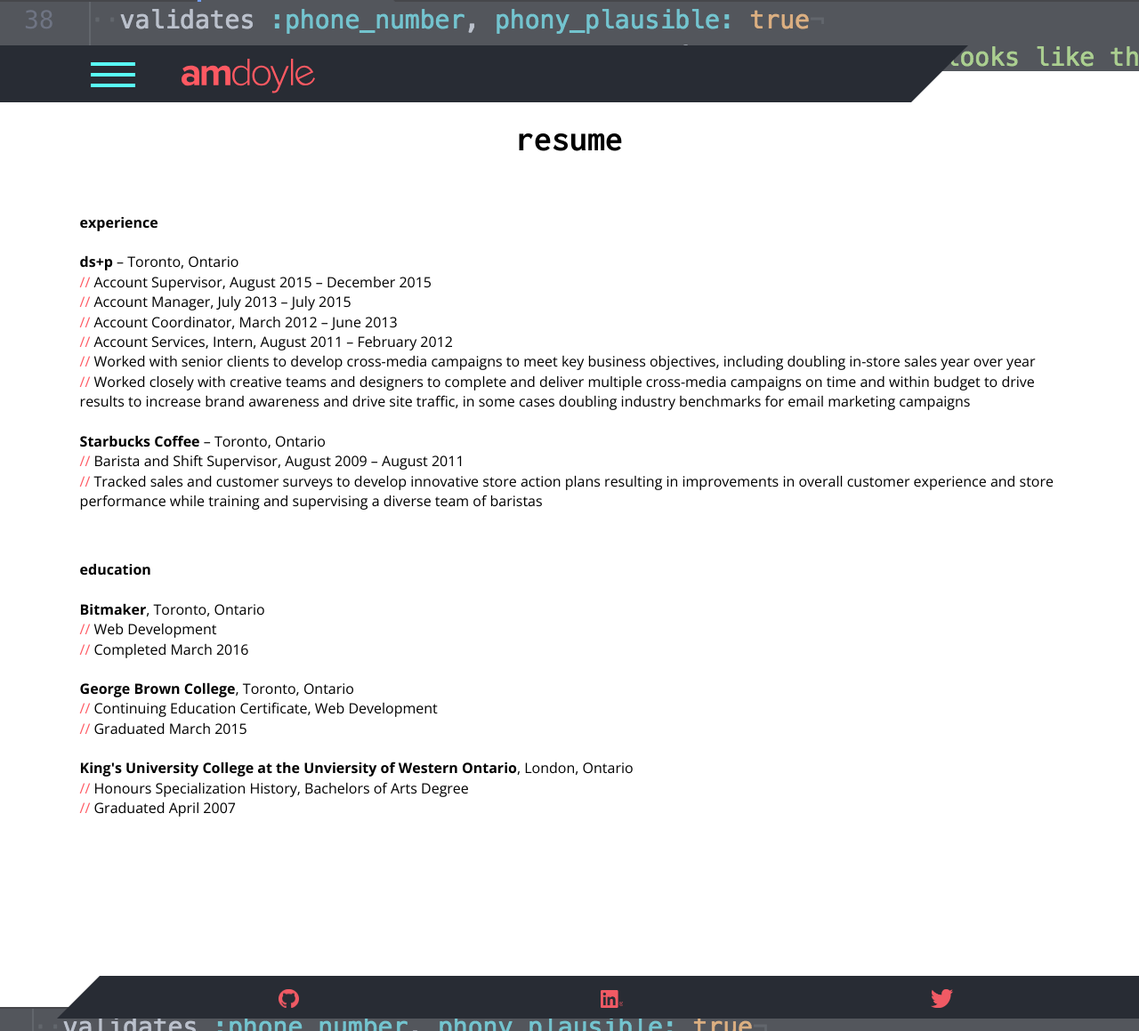
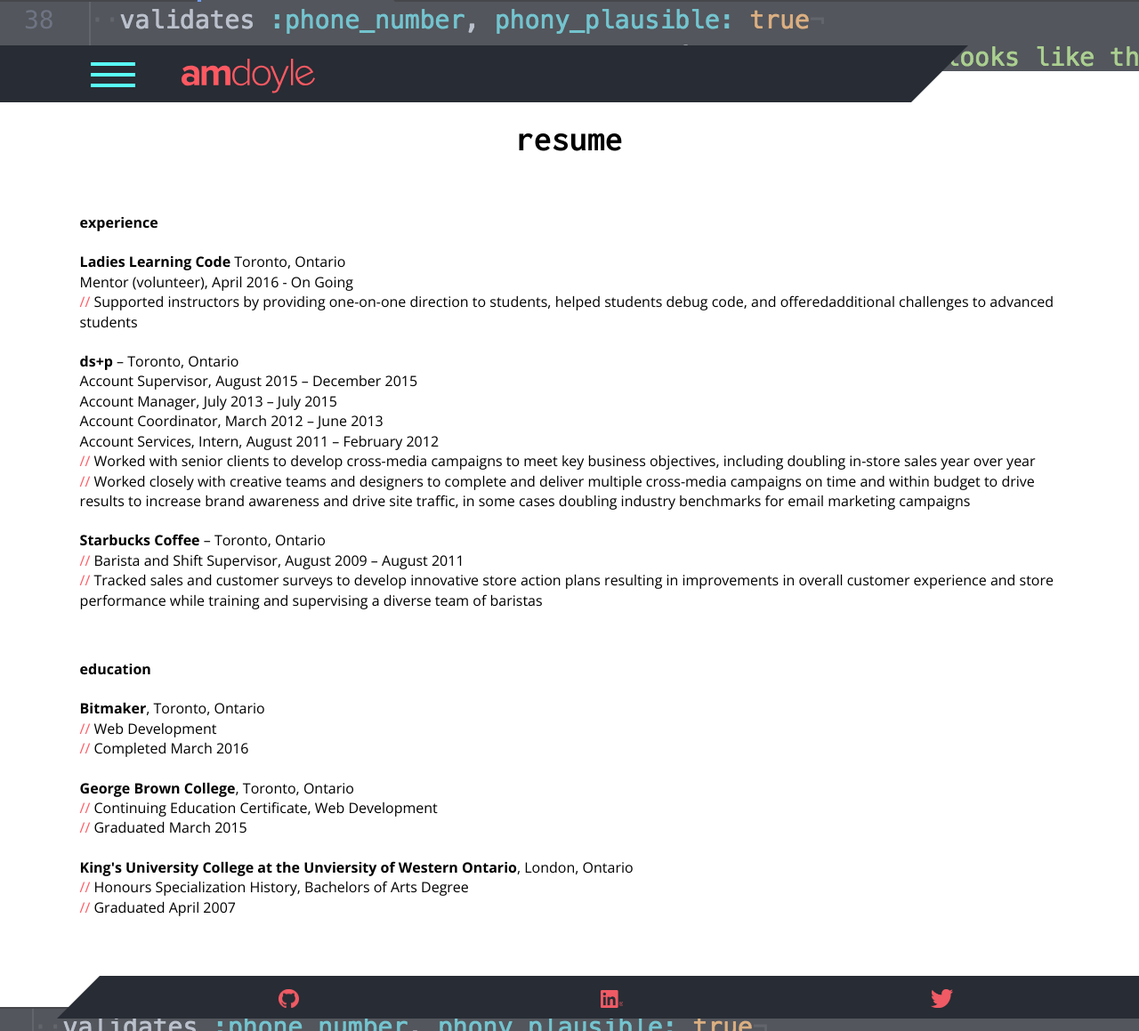
Before and after one commit to amdoyle/amdoyle, a Jekyll site: the page built from resume/index.html, in a window 1280 px wide and 1159 px high. Shown: the whole window at 89% size. Built offline with Jekyll 4.4.1, drawn with Linux system fonts in a browser that asks for light colours; nearby versions of some CDN libraries.

Commit message:
Update resume content

```diff
--- a/resume/index.html
+++ b/resume/index.html
@@ -5,15 +5,27 @@ permalink: ../resume/
 ---
 <div id="resume">
   <h1>resume</h1>
+
+  </div>
   <div class="resume-content">
     <h2>experience</h2>
     <ul>
+      <li><b>Ladies Learning Code</b> Toronto, Ontario</li>
+      <li>Mentor (volunteer), April 2016 - On Going</li>
+      <div class="resume-content-li">
+        <li>Supported instructors by providing one-on-one direction to students,
+           helped students debug code, and offeredadditional challenges to
+           advanced students
+         </li>
+      </div>
+    </ul>
+    <ul>
       <li><b>ds+p</b> – Toronto, Ontario</li>
-      <div class="resume-content-li">
         <li>Account Supervisor, August 2015 – December 2015</li>
         <li>Account Manager, July 2013 – July 2015</li>
         <li>Account Coordinator, March 2012 – June 2013</li>
         <li>Account Services, Intern, August 2011 – February 2012</li>
+        <div class="resume-content-li">
         <li>Worked with senior clients to develop cross-media campaigns to meet key
           business objectives, including doubling in-store sales year over year
         </li>
```
